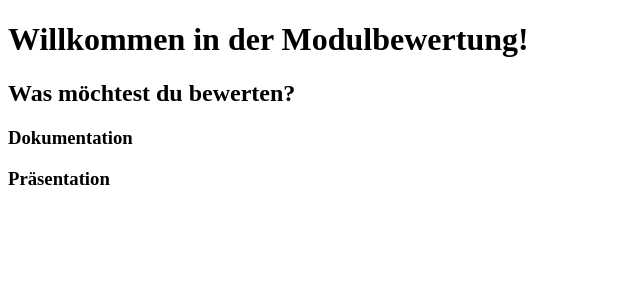
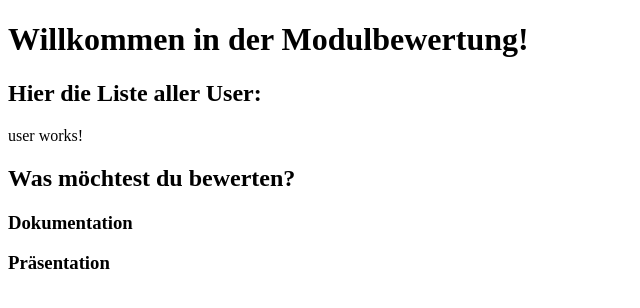
Before and after one commit to Kaarjalan/ModulbewertungFrontend, an Angular app: page / in a window 1280 px wide. Shown: the top 308 px of the page, without its empty margins (0-640 px from the left). Built offline with nearby package versions, Linux system fonts and the light colour scheme.

Commit message:
UserComponent works

```diff
--- a/src/app/app.component.html
+++ b/src/app/app.component.html
@@ -1,4 +1,8 @@
 <h1>Willkommen in der Modulbewertung!</h1>
+<h2>Hier die Liste aller User:</h2>
+<app-user>test</app-user>
+
 <h2>Was möchtest du bewerten?</h2>
+
 <h3>Dokumentation</h3>
 <h3>Präsentation</h3>
--- a/src/app/app.component.ts
+++ b/src/app/app.component.ts
@@ -1,10 +1,11 @@
 import { Component } from '@angular/core';
 import { RouterOutlet } from '@angular/router';
+import { UserComponent } from './user/user.component';
 
 @Component({
   selector: 'app-root',
   standalone: true,
-  imports: [RouterOutlet],
+  imports: [RouterOutlet, UserComponent],
   templateUrl: './app.component.html',
   styleUrl: './app.component.css'
 })
--- a/src/app/user/user.component.ts
+++ b/src/app/user/user.component.ts
@@ -1,4 +1,4 @@
-import { Component } from '@angular/core';
+import { Component, OnInit } from '@angular/core';
 
 @Component({
   selector: 'app-user',
@@ -7,6 +7,6 @@ import { Component } from '@angular/core';
   templateUrl: './user.component.html',
   styleUrl: './user.component.css'
 })
-export class UserComponent {
+export class UserComponent{
 
 }
```
